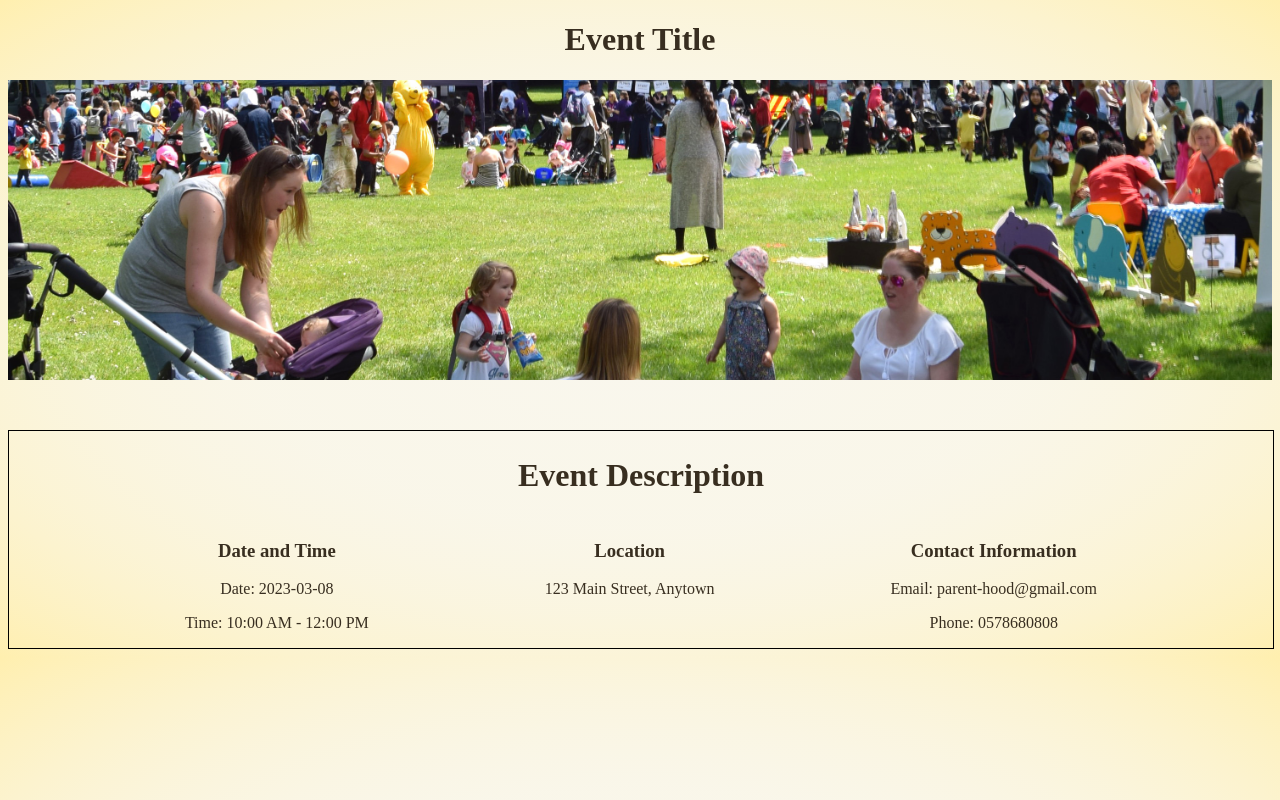
After one commit to devancadman/SummerCode, a Django app: template templates/event_page.html in a window 1280 px wide. The commit adds this page. Run offline with Django 4.2, Linux system fonts and the light colour scheme; the template is opened without the code that fills it, so the values that code supplies are empty.

Commit message:
Feature: added event_page.html, 3 images for it and added styling in style.css also for it... I didnt do anything with footer or head as i think these will be the same across all pages. #37

```diff
--- a/static/css/style.css
+++ b/static/css/style.css
@@ -31,3 +31,63 @@ body {
     width: auto;
     /* text-align: center; */
   }
+
+  /*Event page*/
+
+  h1 {
+    text-align: center;
+    font-size: 2em;
+  }
+
+  h2 {
+    font-size: 2em;
+  }
+  /*event page img carousel*/
+  .img-carousel {
+    width: 100%;
+    height: 300px;
+    overflow: hidden;
+    position: relative;
+    margin-bottom: 50px;
+    background: url(../images/event_image_1.jpeg) no-repeat center center;
+    transition: all 0.5s ease-in-out;
+    background-size: cover;
+  }
+
+  .event-description {
+    height: fit-content;
+    width: 100%;
+    border: 1px solid black;
+  }
+  .event-details {
+    display: flex;
+    flex-direction: row;
+    justify-content: space-evenly;
+  }
+
+  p {
+    margin-bottom: 1em;
+  }
+
+  h3 {
+    margin-top: 1em;
+  }
+
+  @media (max-width: 500px) {
+    h1 {
+      font-size: 1.5em;
+    }
+
+    h2 {
+      font-size: 1.2em;
+    }
+    h3 {
+        font-size: 1em;
+      }
+    .event-details {
+        display: flex;
+        flex-direction: column;
+
+      }
+
+  }
--- /dev/null
+++ b/templates/event_page.html
@@ -0,0 +1,60 @@
+<!DOCTYPE html>
+<html lang="en">
+    <head>
+        <meta charset="UTF-8">
+        <meta name="viewport" content="width=device-width, initial-scale=1.0">
+        <link rel="stylesheet" href="../static/css/style.css" />
+
+
+
+
+        <title>Event page</title>
+    </head>
+    <body>
+        <h1>Event Title</h1>
+
+            <div class="img-carousel">
+
+            </div>
+        <script>
+        const images = ['url(../static/images/event_image_1.jpeg)', 'url(../static/images/event_image_2.jpeg)','url(../static/images/event_image_3.jpeg)'];
+
+            //this is for the image carousel on the event page
+            let imgCarousel = document.querySelector('.img-carousel');
+
+            let currentImageIndex = 0;
+
+            if (images.length > 0) {
+                setInterval(() => {
+                    currentImageIndex++;
+                    if (currentImageIndex === 3) {
+                    currentImageIndex = 0;
+                    }
+
+                    imgCarousel.style.backgroundImage = images[currentImageIndex];
+                }, 5000);
+            }
+        </script>
+        <section class="event-description">
+            <h2>Event Description</h2>
+            <div class="event-details">
+                <div>
+                    <h3>Date and Time</h3>
+                    <p>Date: 2023-03-08</p>
+                    <p>Time: 10:00 AM - 12:00 PM</p>
+                </div>
+                <div>
+                    <h3>Location</h3>
+                    <p>123 Main Street, Anytown</p>
+                </div>
+                <div>
+                <h3>Contact Information</h3>
+                    <p>Email: parent-hood@gmail.com </p>
+                    <p>Phone: 0578680808</p>
+                </div>
+            </div>
+       </section>
+
+
+    </body>
+</html>
```
Also changed, not shown: static/images/event_image_1.jpeg (added), static/images/event_image_2.jpeg (added), static/images/event_image_3.jpeg (added).
